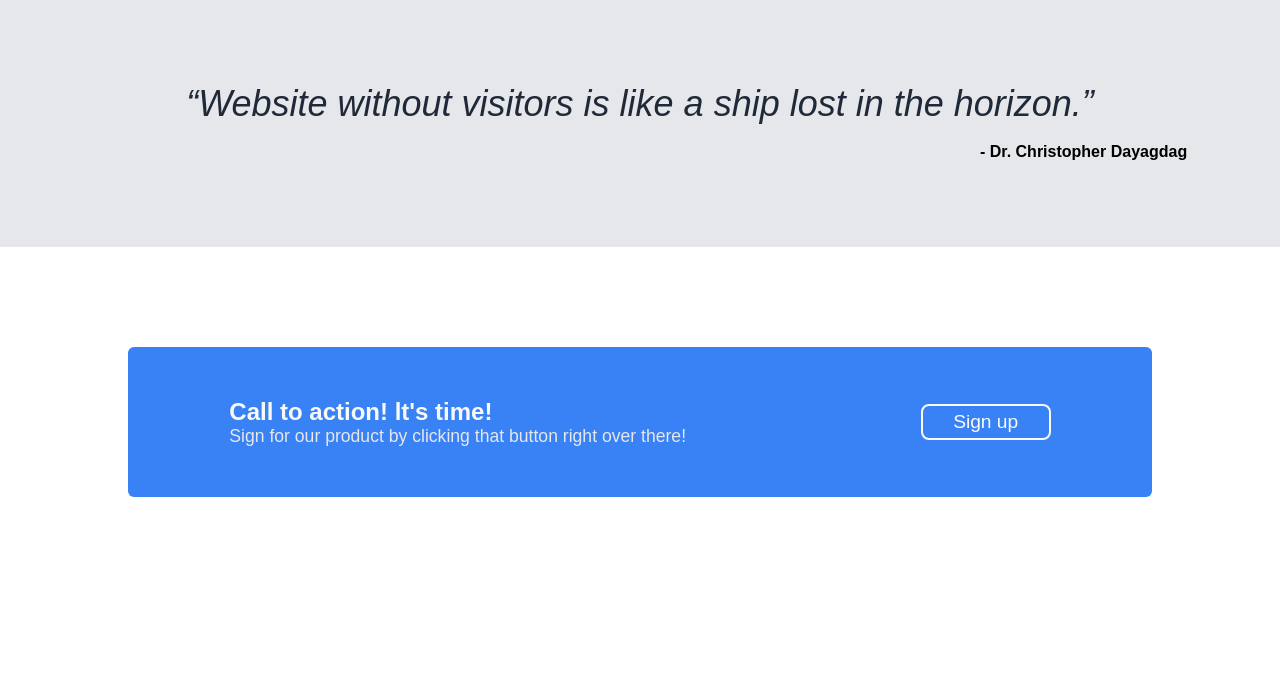
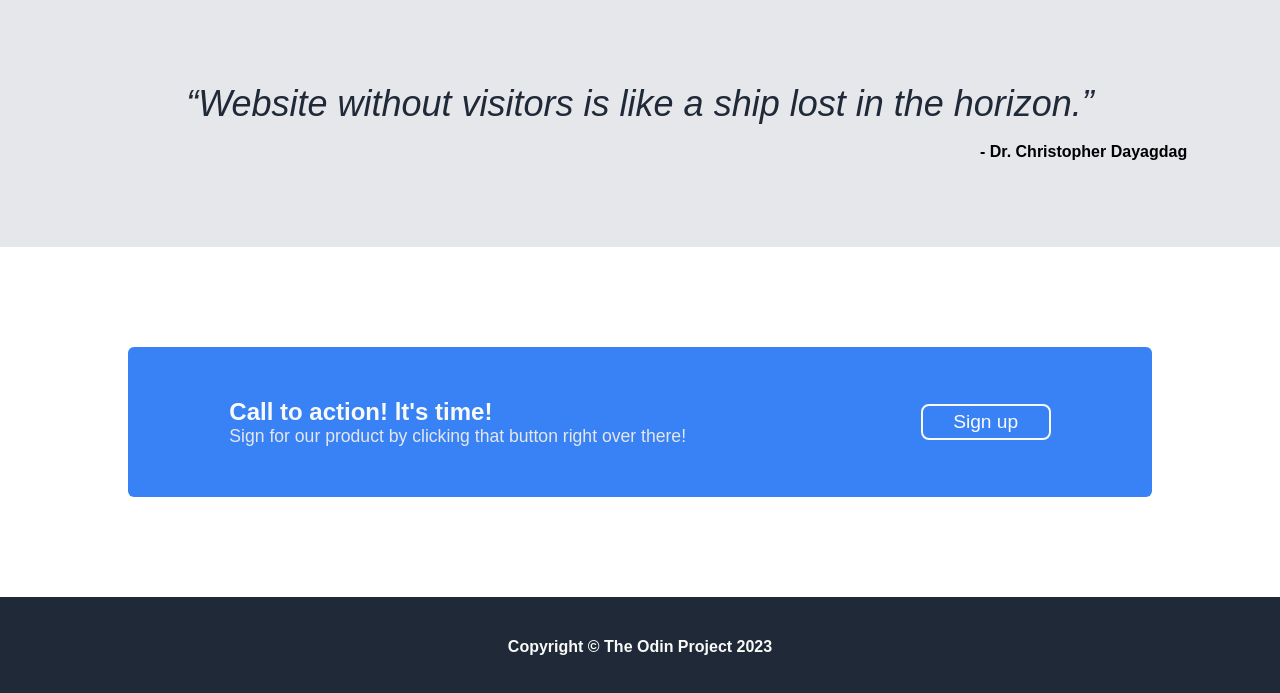
Before and after one commit to Mr-VirenderSingh/landing-page, a plain HTML site: page index.html in a window 1280 px wide. Shown: the part 933-1626 px from the top of the page. Before the commit the page ends 1530 px from the top, so only its background shows below. Drawn offline with Linux system fonts and the light colour scheme; a web font is replaced by a local one.

Commit message:
completed

```diff
--- a/index.html
+++ b/index.html
@@ -85,7 +85,7 @@
       </section>
     </main>
     <footer>
-
+      <h4>Copyright 	&copy;  The Odin Project 2023</h4>
     </footer>
   </body>
 </html>
--- a/style.css
+++ b/style.css
@@ -195,3 +195,15 @@ header {
   color: #e5e7eb;
   font-size: 1.1rem;
 }
+
+footer{
+  height: 100px;
+  background-color: #1f2937;
+  display: flex;
+  justify-content: center;
+  align-items: center;
+}
+
+footer > h4{
+  color: #f9faf8;
+}
```
